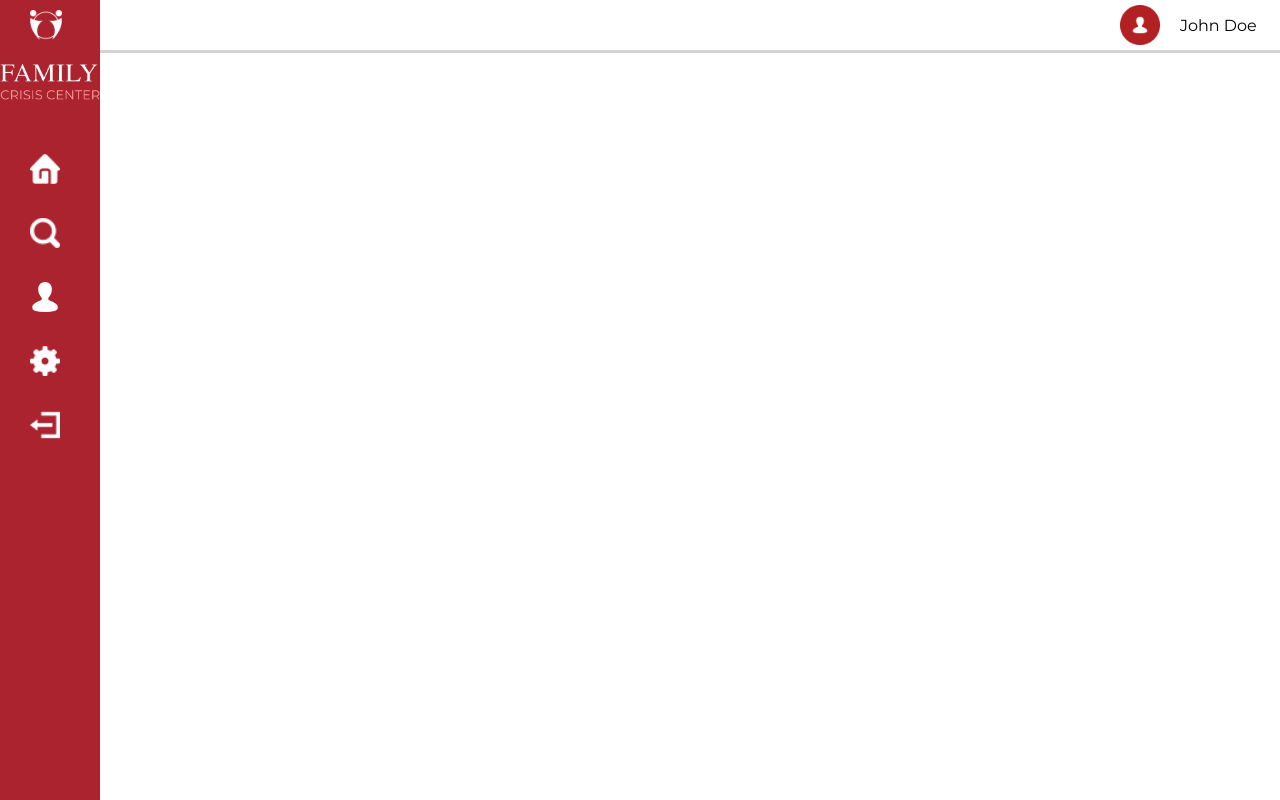
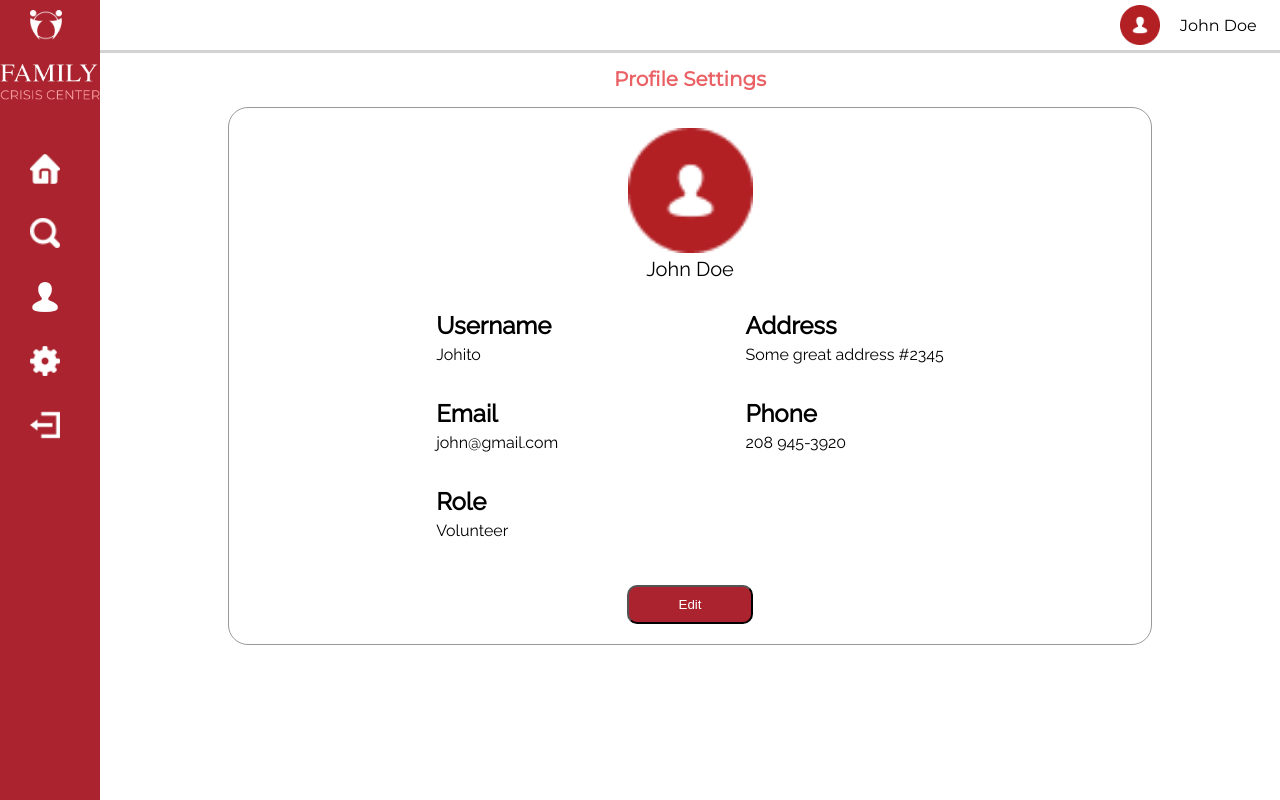
Before and after one commit to ACM-Service-Project/ACM-Service-Project-Frontend, a React (Create React App) app in the folder acm-service-project/: page /settings in a window 1280 px wide. Before the commit this address had no page. Built offline with nearby package versions, Linux system fonts and the light colour scheme.

Commit message:
Created the initial settings page.

```diff
--- a/acm-service-project/src/App.js
+++ b/acm-service-project/src/App.js
@@ -8,6 +8,7 @@ import Register from './pages/Register';
 import Dashboard from './pages/Dashboard';
 import Search from './pages/Search';
 import Form from './pages/Form';
+import Settings from './pages/Settings';
 
 function App() {
   return (
@@ -22,6 +23,7 @@ function App() {
         <Route path='/dashboard' element={<Dashboard />} />
         <Route path='/search' element={<Search />} />
         <Route path='/form' element={<Form />} />
+        <Route path='/settings' element={<Settings />} />
       </Routes>
     </Router>
   );
--- /dev/null
+++ b/acm-service-project/src/pages/Settings.js
@@ -0,0 +1,44 @@
+import React from "react";
+import '../styles/Settings.css';
+import profile from '../assets/defaultProfile.png';
+
+function Settings() {
+    return(
+        <div className='main_container'>
+            <section id='settings_container'>
+                <h1 id='page_title'>Profile Settings</h1>
+                <section id='settings-info'>
+                    <div id='settings-info-header'>
+                        <img id='profile' src={profile} alt="Profile Picture"></img>
+                        <p>John Doe</p>
+                    </div>
+                    <section id='settings-info-grid'>
+                        <div>
+                            <h2>Username</h2>
+                            <p>Johito</p>
+                        </div>
+                        <div>
+                            <h2>Address</h2>
+                            <p>Some great address #2345</p>
+                        </div>
+                        <div>
+                            <h2>Email</h2>
+                            <p>john@gmail.com</p>
+                        </div>
+                        <div>
+                            <h2>Phone</h2>
+                            <p>208 945-3920</p>
+                        </div>
+                        <div>
+                            <h2>Role</h2>
+                            <p>Volunteer</p>
+                        </div>
+                    </section>
+                    <button type='button'id='button-edit'>Edit</button>
+                </section>
+            </section>
+        </div>
+    )
+}
+
+export default Settings;
--- /dev/null
+++ b/acm-service-project/src/styles/Settings.css
@@ -0,0 +1,55 @@
+#settings_container {
+    text-align: center;
+    font-family: 'Raleway';
+}
+
+#settings-info {
+    border: 1px solid rgb(153, 153, 153);
+    border-radius: 20px;
+    padding: 20px;
+    margin-left: 10vw;
+    margin-right: 10vw;
+}
+
+#page_title{
+    color: #EA6165;
+    font-size: 20px;
+    font-family: 'Montserrat';
+}
+
+#settings-info-header p {
+    font-size: 20px;
+    margin: 0;
+}
+
+#settings-info-grid {
+    text-align: left;
+    display: grid;
+    justify-content: space-evenly;
+    grid-template-columns: auto auto;
+    grid-template-rows: 1fr 1fr 1fr;
+    margin-top: 30px;
+}
+
+#settings-info-grid h2, #settings-info-grid p {
+    margin: 0 0 5px 0;
+}
+
+#settings-info-grid div {
+    margin-bottom: 30px;
+}
+
+#profile{
+    max-width: 100%;
+    height: auto;
+    width: 125px;
+}
+
+#button-edit {
+    border-radius: 10px;
+    background-color: #aa232f;
+    color: white;
+    text-align: center;
+    padding: 10px 50px 10px 50px;
+    margin-top: 10px;
+}
```
